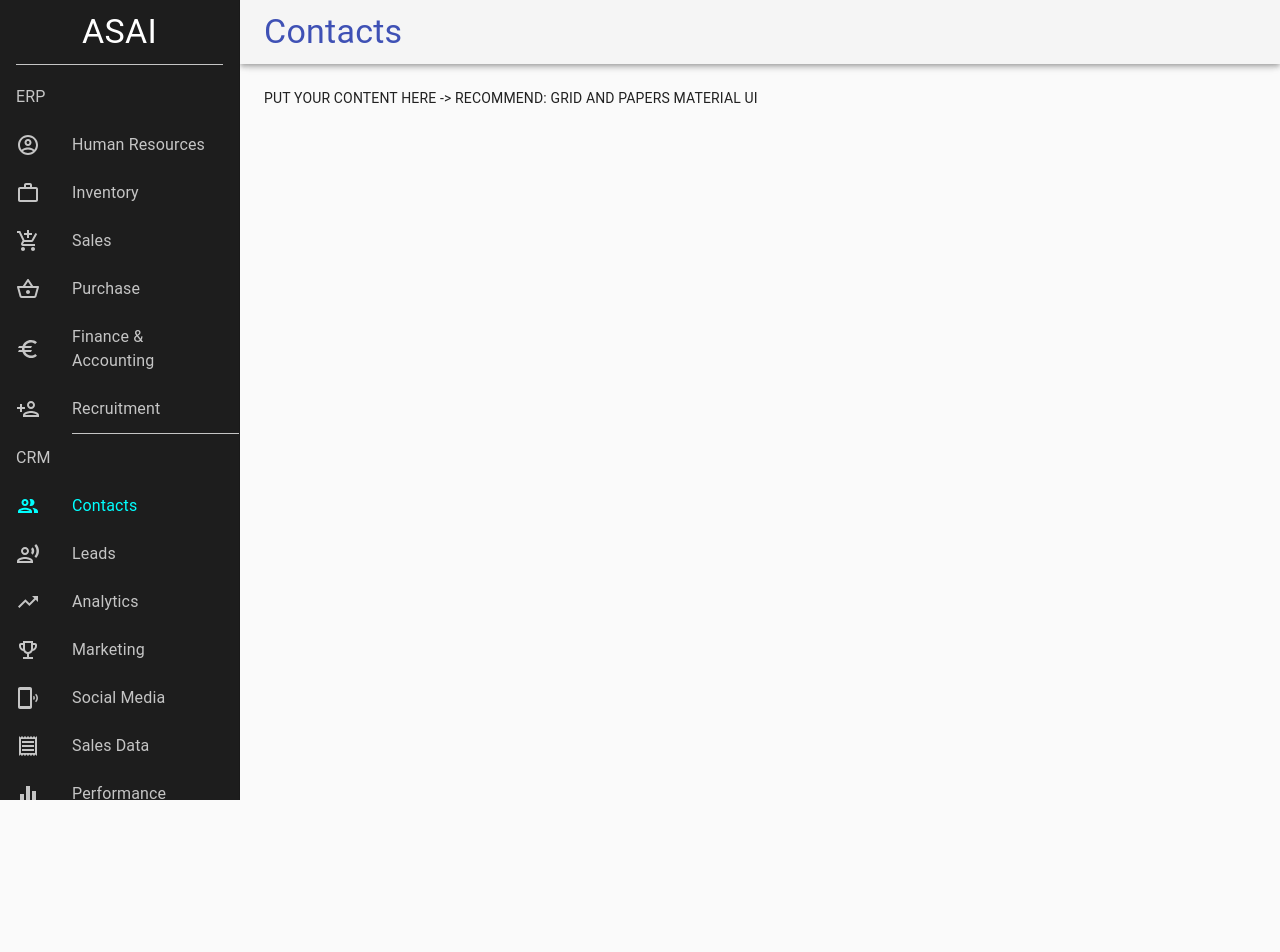
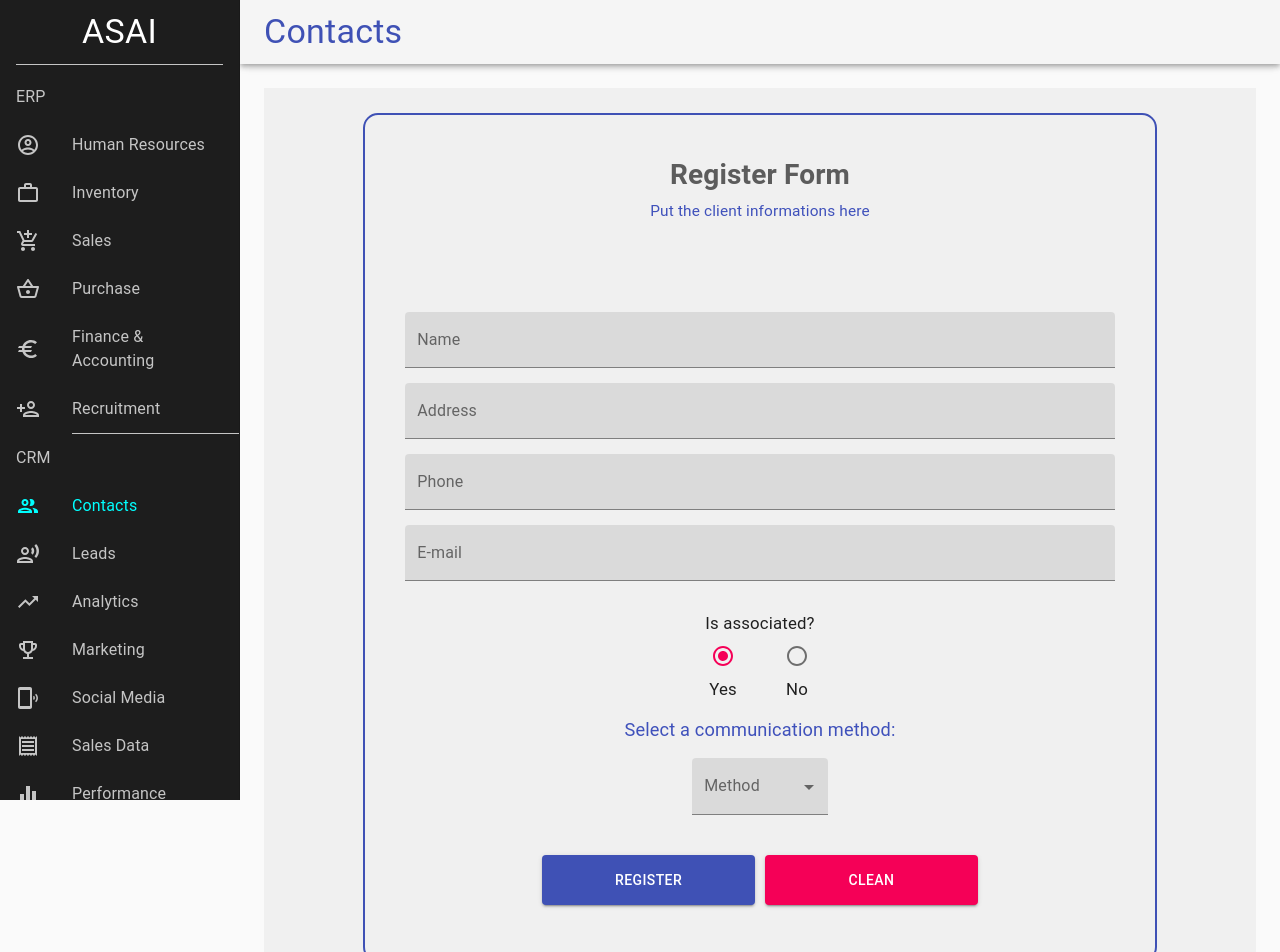
Before and after one commit to caionakai/ASAI, a React (Create React App) app in the folder frontend/: page /contacts in a window 1280 px wide. Shown: the top 952 px of the page. Before the commit the page ends 800 px from the top, so only its background shows below. Built offline with nearby package versions, Linux system fonts and the light colour scheme.

Commit message:
creation register of clients

```diff
--- a/frontend/src/CRM/contacts/dumb.jsx
+++ /dev/null
@@ -1 +0,0 @@
-// THIS IS A DUMB FILE, YOU CAN DELETE IT
--- a/frontend/src/CRM/contacts/index.js
+++ b/frontend/src/CRM/contacts/index.js
@@ -1,8 +1,21 @@
-import React from 'react';
+import React, { useState } from 'react';
 import Sidebar from '../../Components/SideBar'
 import TopBar from '../../Components/TopBar'
 import { makeStyles } from '@material-ui/core/styles';
 import CssBaseline from '@material-ui/core/CssBaseline';
+
+import TextField from '@material-ui/core/TextField';
+import blue from '@material-ui/core/colors/blue';
+import FormControl from '@material-ui/core/FormControl';
+import MenuItem from '@material-ui/core/MenuItem';
+import InputLabel from '@material-ui/core/InputLabel';
+import Select from '@material-ui/core/Select';
+import FormControlLabel from '@material-ui/core/FormControlLabel';
+import Radio from '@material-ui/core/Radio';
+import RadioGroup from '@material-ui/core/RadioGroup';
+import { Button } from '@material-ui/core';
+
+import './styles.css'
 
 const useStyles = makeStyles((theme) => ({
   root: {
@@ -14,21 +27,142 @@ const useStyles = makeStyles((theme) => ({
     backgroundColor: theme.palette.background.default,
     padding: theme.spacing(3),
   },
+
+  palette: {
+    primary: blue
+  }
 }));
+
 
 export default function Contacts() {
   const classes = useStyles();
 
+  const [name, setName] = useState('');
+  const [address, setAddress] = useState('');
+  const [phone, setPhone] = useState('');
+  const [email, setEmail] = useState('');
+  const [preferredCommunication, setPreferredCommunication] = useState('');
+  const [isAssociated, setAssociated] = useState('True');
+
+  const handleChange = (event) => {
+    setPreferredCommunication(event.target.value);
+  };
+
+  async function handleCreate(e) {
+    e.preventDefault();
+    console.log('nome: ', name, '\nAddress: ', address, '\nphone: ', phone, '\nemail: ', email, '\npreferred: ', preferredCommunication, '\nisAssociated:', isAssociated)
+  }
+
+  function handleClean() {
+    setName('');
+    setAddress('');
+    setPhone('');
+    setEmail('');
+    setPreferredCommunication('');
+    setAssociated('True');
+  }
+
   return (
     <div className={classes.root}>
       <CssBaseline />
-          <TopBar pageTitle={'Contacts'}/>
+      <TopBar pageTitle={'Contacts'} />
       <Sidebar currentPage={8} />
       <main className={classes.content}>
         <div className={classes.toolbar} />
+        <div className='main-contacts'>
+          <div className="register">
+            <div className="register-title">
+              <span>Register Form</span>
+              <p>Put the client informations here</p>
+            </div>
+            <div className="input-group">
+              <form className="register-form" action="" onSubmit={handleCreate}>
+                <div className="register-item">
+                  <TextField
+                    // required
+                    id="standard-required"
+                    label="Name"
+                    variant="filled"
+                    value={name}
+                    onChange={e => setName(e.target.value)}
+                    fullWidth
+                  />
+                </div>
+                <div className="register-item">
+                  <TextField
+                    // required
+                    id="standard-required"
+                    label="Address"
+                    variant="filled"
+                    value={address}
+                    onChange={e => setAddress(e.target.value)}
+                    fullWidth
+                  />
+                </div>
+                <div className="register-item">
+                  <TextField
+                    // required
+                    id="standard-required"
+                    label="Phone"
+                    variant="filled"
+                    value={phone}
+                    onChange={e => setPhone(e.target.value)}
+                    fullWidth
+                  />
+                </div>
+                <div className="register-item">
+                  <TextField
+                    // required
+                    id="standard-required"
+                    label="E-mail"
+                    variant="filled"
+                    value={email}
+                    onChange={e => setEmail(e.target.value)}
+                    fullWidth
+                  />
+                </div>
+                <div className="associateds">
+                  <div className="radio-group">
+                    <span>Is associated?</span>
+                    <RadioGroup row aria-label="isAssociated" name="isAssociated" value={isAssociated} onChange={e => setAssociated(e.target.value)}>
+                      <FormControlLabel value='True' control={<Radio />} label="Yes" labelPlacement="bottom" />
+                      <FormControlLabel value='False' control={<Radio />} label="No" labelPlacement="bottom" />
+                    </RadioGroup>
+                  </div>
+                  <div className="register-select">
+                    <span>Select a communication method:</span>
+                    <FormControl variant="filled" className={classes.formControl}>
+                      <InputLabel id="demo-simple-select-filled-label">Method</InputLabel>
+                      <Select
+                        labelId="demo-simple-select-filled-label"
+                        id="demo-simple-select-filled"
+                        value={preferredCommunication}
+                        onChange={handleChange}
 
-            PUT YOUR CONTENT HERE -> RECOMMEND: GRID AND PAPERS MATERIAL UI
-
+                      >
+                        <MenuItem value="">
+                          <em>None</em>
+                        </MenuItem>
+                        <MenuItem value={'phone'}>Phone</MenuItem>
+                        <MenuItem value={'email'}>E-mail</MenuItem>
+                        <MenuItem value={'mail'}>Mail</MenuItem>
+                      </Select>
+                    </FormControl>
+                  </div>
+                </div>
+                <div className="register-item register-actions">
+                  <Button variant="contained" color="primary" type="submit">
+                    Register
+                    </Button>
+                  <Button variant="contained" color="secondary" onClick={handleClean}>Clean</Button>
+                </div>
+              </form>
+            </div>
+          </div>
+          <div className="list">
+            List contacts
+          </div>
+        </div>
       </main>
     </div>
   );
--- /dev/null
+++ b/frontend/src/CRM/contacts/styles.css
@@ -0,0 +1,114 @@
+.main-contacts * {
+    margin: 0;
+    padding: 0;
+}
+
+.main-contacts input, button{
+    outline: none;
+}
+
+.main-contacts{
+    background: #f0f0f0;
+    min-height: 40vh;
+    display: flex;
+    flex-direction: column;
+    align-items: center;
+}
+
+.main-contacts .register{
+    border: 2px solid #3f51b5;
+    border-radius: 15px;
+    padding: 40px;
+    width: 80%;
+    display: flex;
+    flex-direction: column;
+    margin-top: 25px;
+    align-items: center;
+}
+
+.main-contacts .register .register-title{
+    margin-bottom: 40px;
+    display: flex;
+    flex-direction: column;
+    align-items: center;
+}
+
+.main-contacts .register .register-title span{
+    font-size: 2em;
+    color:rgb(92, 92, 92);
+    font-weight: bold;
+}
+
+.main-contacts .register .register-title p{
+    margin-top: 5px;
+    font-size: 1.1em;
+    color: #3f51bb;
+}
+
+.main-contacts .register .input-group{
+    margin-top: 50px;
+    display: flex;
+    align-items: center;
+    width: 100%;
+}
+
+.main-contacts .register .input-group .register-form{
+    display: flex;
+    flex-direction: column;
+    align-items: center;
+    width: 100%;
+}
+
+.main-contacts .register .input-group .register-form .register-item{
+    width: 100%;
+    margin-bottom: 15px;
+}
+
+.main-contacts .register .input-group .register-form .associateds{
+    display: flex;
+    flex-direction: column;
+    align-items: center;
+}
+
+.main-contacts .register .input-group .register-form .radio-group{
+    margin-top: 15px;
+    display: flex;
+    flex-direction: column;
+    align-items: center;
+}
+
+.main-contacts .register .input-group .register-form .radio-group span{
+    font-size: 1.2em;
+}
+
+.main-contacts .register .input-group .register-form .register-select{
+    width: 100%;
+    display: flex;
+    flex-direction: column;
+    align-items: center;
+    margin-top: 15px;
+}
+
+.main-contacts .register .input-group .register-form .register-select .MuiFormControl-root{
+    width: 50%;
+}
+
+.main-contacts .register .input-group .register-form .register-select span{
+    font-size: 1.3em;
+    margin-bottom: 15px;
+    color: #3f51bb;
+}
+
+.main-contacts .register .input-group .register-form .register-actions{
+    margin-top: 40px;
+    width: 100%;
+    display: flex;
+    justify-content: center;
+}
+
+.main-contacts .register .input-group .register-form .register-actions button{
+    margin: 0 5px 0;
+    min-width: 80px;
+    width: 30%;
+    height: 50px;
+}
```
Lines whose indentation alone changed are shown as unchanged.
